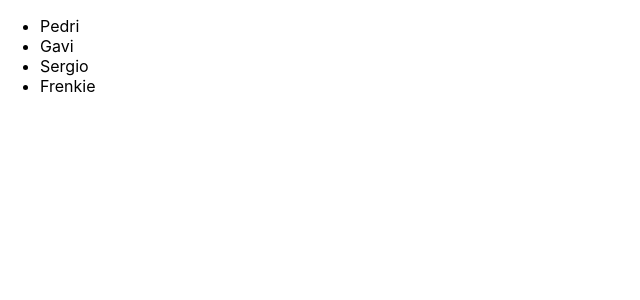
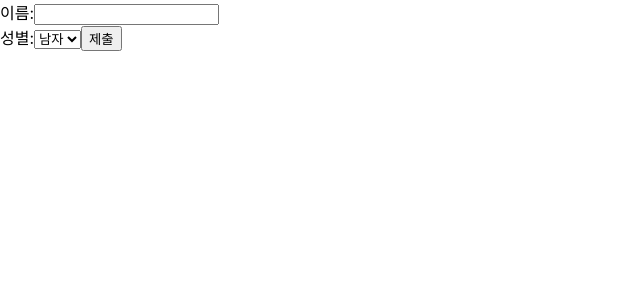
Before and after one commit to kevinlim17/react-practice, a React (Create React App) app in the folder sample-app/: page / in a window 1280 px wide. Shown: the top 300 px of the page, without its empty margins (0-640 px from the left). Built offline with nearby package versions, Linux system fonts and the light colour scheme.

Commit message:
Add: Learn about Form and Controlled components

```diff
--- /dev/null
+++ b/sample-app/src/Chapter_Forms/SignUp.jsx
@@ -0,0 +1,39 @@
+import React, { useState } from "react";
+
+function SignUp(props) {
+    const [name, setName] = useState("");
+    const [gender, setGender] = useState("남자");
+
+    const handleChangeName = (event) => {
+        setName(event.target.value);
+    };
+
+    const handleChangeGender = (event) => {
+        setGender(event.target.value);
+    };
+
+    const handleSubmit = (event) => {
+        alert(`이름: ${name}, 성별: ${gender}`);
+        event.preventDefault();
+    };
+
+    return (
+        <form onSubmit={handleSubmit}>
+            <label>
+                이름:
+                <input type="text" value={name} onChange={handleChangeName}/>
+            </label>
+            <br />
+            <label>
+                성별:
+                <select value={gender} onChange={handleChangeGender}>
+                    <option value="남자">남자</option>
+                    <option value="여자">여자</option>
+                </select>
+            </label>
+            <button type="submit">제출</button>
+        </form>
+    );
+}
+
+export default SignUp;
--- a/sample-app/src/index.js
+++ b/sample-app/src/index.js
@@ -13,14 +13,15 @@
 import ClassConfirmButton from './Chapter_Events/ConfirmButton_Class';
 import ConfirmButton from './Chapter_Events/ConfirmButton';
 import LandingPage from './Chapter_CondRendering/LandingPage';
+import AttendanceBook from './Chapter_List_and_Key/AttendanceBook';
 */
 
-import AttendanceBook from './Chapter_List_and_Key/AttendanceBook';
+import SignUp from './Chapter_Forms/SignUp';
 
 const root = ReactDOM.createRoot(document.getElementById('root'));
 root.render(
   <React.StrictMode>
-    <AttendanceBook />
+    <SignUp />
   </React.StrictMode>
 );
 
```
